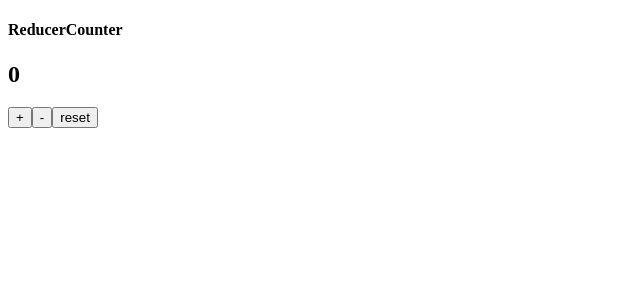
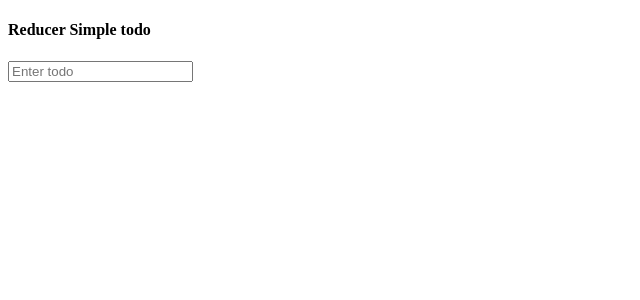
Before and after one commit to MariusCodeAcademy/hookIntro, a React (Create React App) app: page / in a window 1280 px wide. Shown: the top 300 px of the page, without its empty margins (0-640 px from the left). Built offline with nearby package versions, Linux system fonts and the light colour scheme.

Commit message:
reducer todo start

```diff
--- a/src/App.jsx
+++ b/src/App.jsx
@@ -1,10 +1,11 @@
 import React from "react";
-import ReducerCounter from "./components/ReducerCounter/ReducerCounter";
+// import ReducerCounter from "./components/ReducerCounter/ReducerCounter";
+import ReducerSimpleTodo from "./components/ReducerCounter/ReducerSimpleTodo";
 
 function App() {
   return (
     <div className="App">
-      <ReducerCounter />
+      <ReducerSimpleTodo />
     </div>
   );
 }
--- /dev/null
+++ b/src/components/ReducerCounter/ReducerSimpleTodo.jsx
@@ -0,0 +1,16 @@
+import React, { useReducer } from "react";
+
+const ACTION = {};
+
+function todoReducer(state, action) {}
+
+function ReducerSimpleTodo() {
+  return (
+    <div>
+      <h4>Reducer Simple todo</h4>
+      <input type="text" placeholder="Enter todo" />
+    </div>
+  );
+}
+
+export default ReducerSimpleTodo;
```
